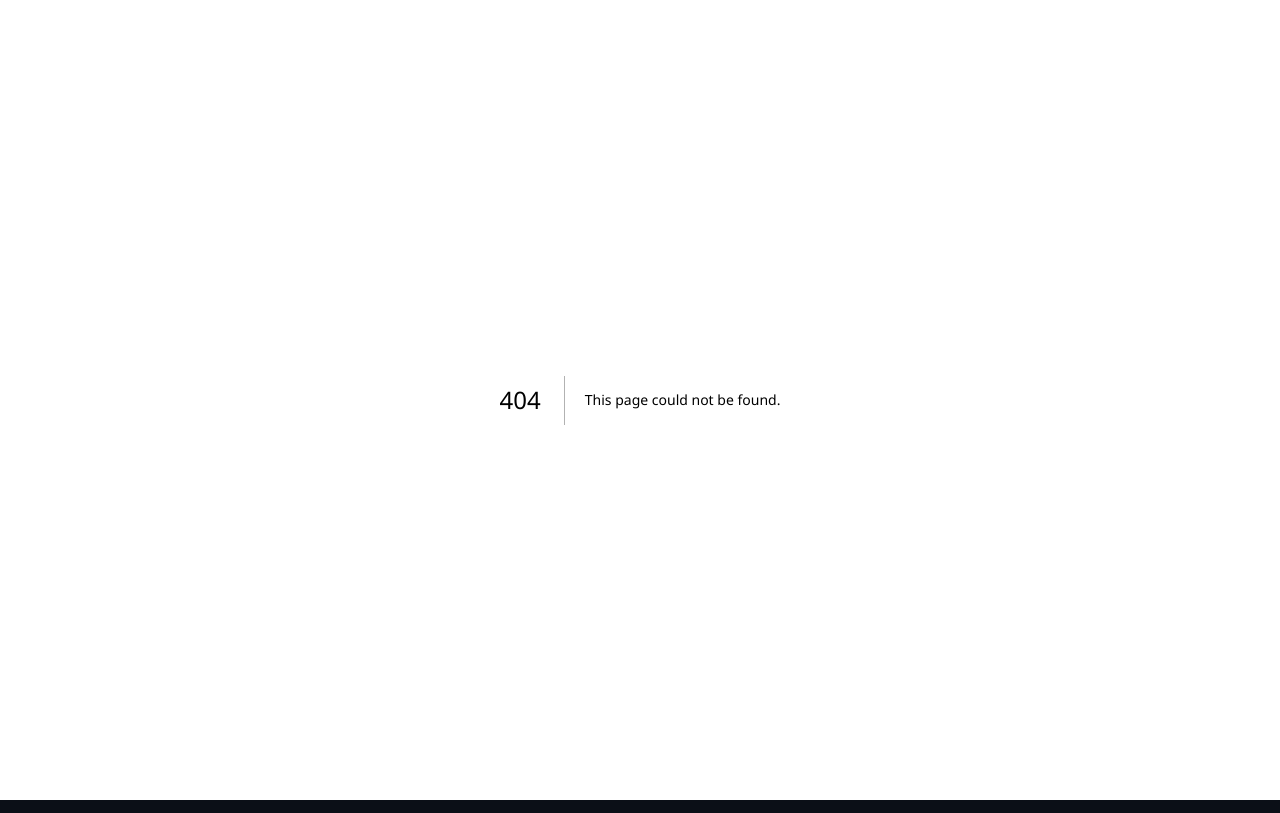
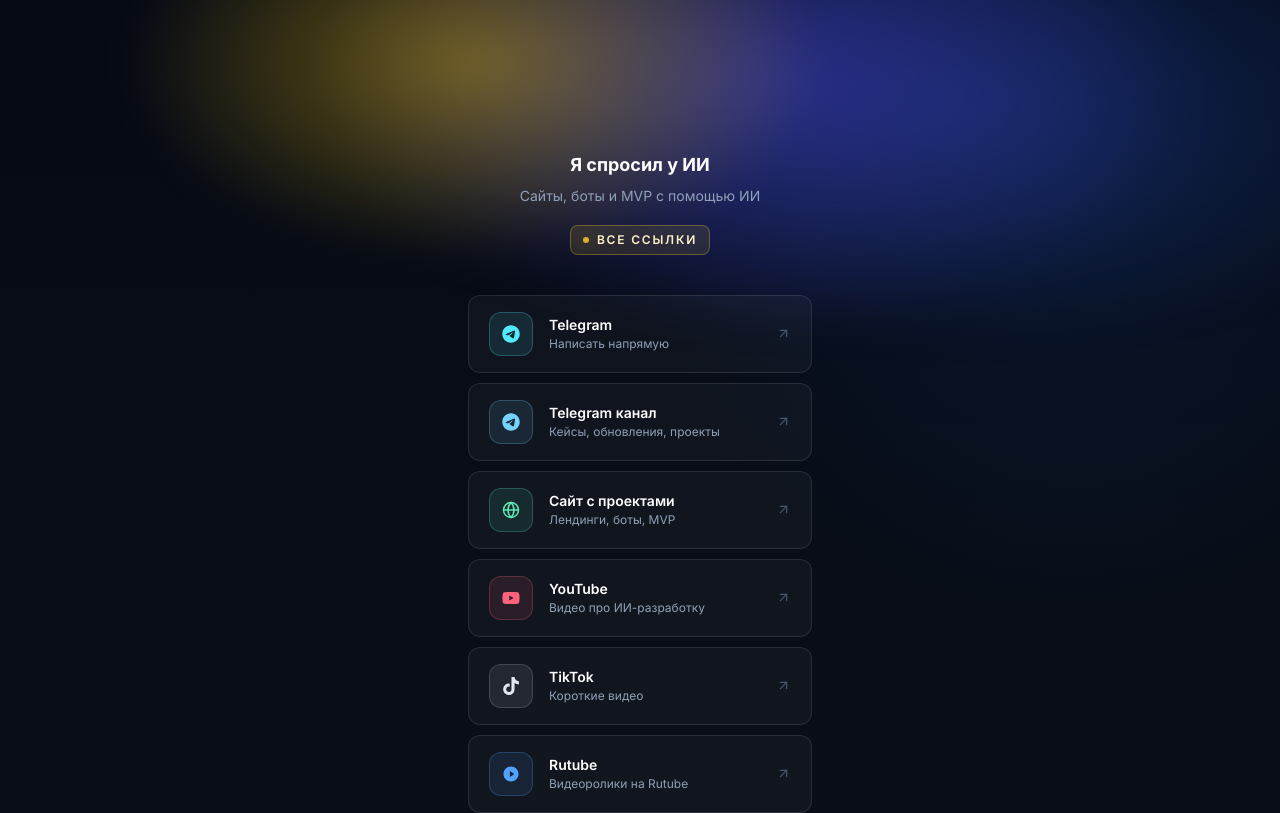
Before and after one commit to yasprosil-ai/portfolio-site, a Next.js app: page /links in a window 1280 px wide. Before the commit this address had no page. Shown: the top 813 px of the page. Built offline with nearby package versions, Linux system fonts and the light colour scheme.

Commit message:
add /links page — animated multi-link bio for TikTok
Co-Authored-By: Claude Sonnet 4.6 <noreply@anthropic.com>

```diff
--- a/app/globals.css
+++ b/app/globals.css
@@ -143,6 +143,69 @@ section[id] {
   }
 }
 
+/* ── Links page ── */
+
+.link-card {
+  position: relative;
+  overflow: hidden;
+  transition:
+    transform 220ms ease,
+    border-color 220ms ease,
+    background-color 220ms ease;
+}
+
+.link-card::before {
+  pointer-events: none;
+  content: "";
+  position: absolute;
+  inset: 0;
+  opacity: 0;
+  background: radial-gradient(circle at 18% center, rgba(255, 255, 255, 0.06), transparent 58%);
+  transition: opacity 220ms ease;
+}
+
+.link-card:hover {
+  transform: translateY(-3px);
+  border-color: rgba(255, 255, 255, 0.22);
+}
+
+.link-card:hover::before {
+  opacity: 1;
+}
+
+.link-card:active {
+  transform: scale(0.97);
+  transition-duration: 80ms;
+}
+
+.avatar-breathe {
+  animation: avatar-breathe 3.6s ease-in-out infinite;
+}
+
+@keyframes avatar-breathe {
+  0%, 100% {
+    box-shadow: 0 0 20px rgba(34, 211, 238, 0.10);
+  }
+  50% {
+    box-shadow: 0 0 48px rgba(34, 211, 238, 0.30), 0 0 84px rgba(34, 211, 238, 0.08);
+  }
+}
+
+.dot-pulse {
+  animation: dot-pulse 2.4s ease-in-out infinite;
+}
+
+@keyframes dot-pulse {
+  0%, 100% {
+    box-shadow: 0 0 8px rgba(251, 191, 36, 0.8);
+    opacity: 1;
+  }
+  50% {
+    box-shadow: 0 0 20px rgba(251, 191, 36, 1), 0 0 38px rgba(251, 191, 36, 0.32);
+    opacity: 0.75;
+  }
+}
+
 @media (prefers-reduced-motion: reduce) {
   *,
   *::before,
--- /dev/null
+++ b/app/links/page.jsx
@@ -0,0 +1,155 @@
+import { Mail, Globe, ArrowUpRight } from "lucide-react";
+import { FaTelegram, FaYoutube, FaTiktok, FaInstagram } from "react-icons/fa6";
+import { contacts } from "../../data/skills.js";
+
+export const metadata = {
+  title: "Все ссылки | Я спросил у ИИ",
+  description: "Telegram, YouTube, TikTok, Instagram, сайт с проектами и другие контакты.",
+  robots: "noindex, nofollow",
+};
+
+function RutubeIcon() {
+  return (
+    <svg width={18} height={18} viewBox="0 0 24 24" fill="currentColor" aria-hidden="true">
+      <path d="M12 2C6.477 2 2 6.477 2 12s4.477 10 10 10 10-4.477 10-10S17.523 2 12 2zm-1.5 14V8l6 4-6 4z" />
+    </svg>
+  );
+}
+
+const linkItems = [
+  {
+    href: contacts.telegram,
+    Icon: FaTelegram,
+    label: "Telegram",
+    desc: "Написать напрямую",
+    iconCls: "text-cyan-300 bg-cyan-300/10 border-cyan-300/25",
+  },
+  {
+    href: contacts.telegramChannel,
+    Icon: FaTelegram,
+    label: "Telegram канал",
+    desc: "Кейсы, обновления, проекты",
+    iconCls: "text-sky-300 bg-sky-300/10 border-sky-300/25",
+  },
+  {
+    href: "/",
+    Icon: Globe,
+    label: "Сайт с проектами",
+    desc: "Лендинги, боты, MVP",
+    iconCls: "text-emerald-300 bg-emerald-300/10 border-emerald-300/25",
+    isInternal: true,
+  },
+  {
+    href: contacts.youtube,
+    Icon: FaYoutube,
+    label: "YouTube",
+    desc: "Видео про ИИ-разработку",
+    iconCls: "text-rose-400 bg-rose-400/10 border-rose-400/25",
+  },
+  {
+    href: contacts.tiktok,
+    Icon: FaTiktok,
+    label: "TikTok",
+    desc: "Короткие видео",
+    iconCls: "text-slate-200 bg-white/8 border-white/15",
+  },
+  {
+    href: contacts.rutube,
+    Icon: RutubeIcon,
+    label: "Rutube",
+    desc: "Видеоролики на Rutube",
+    iconCls: "text-blue-400 bg-blue-400/10 border-blue-400/25",
+  },
+  {
+    href: contacts.instagram,
+    Icon: FaInstagram,
+    label: "Instagram",
+    desc: "Посты и сторис",
+    iconCls: "text-pink-400 bg-pink-400/10 border-pink-400/25",
+  },
+  {
+    href: `mailto:${contacts.email}`,
+    Icon: Mail,
+    label: "Email",
+    desc: contacts.email,
+    iconCls: "text-amber-300 bg-amber-300/10 border-amber-300/25",
+    isMail: true,
+  },
+];
+
+function LinkCard({ href, Icon, label, desc, iconCls, isInternal, isMail, delay }) {
+  const isExternal = !isInternal && !isMail;
+  return (
+    <a
+      href={href}
+      target={isExternal ? "_blank" : undefined}
+      rel={isExternal ? "noreferrer" : undefined}
+      style={{ "--reveal-delay": delay }}
+      className="link-card reveal-card group flex items-center gap-4 rounded-xl border border-white/10 bg-white/[0.035] px-5 py-4"
+    >
+      <span className={`grid size-11 shrink-0 place-items-center rounded-xl border transition-transform duration-200 group-hover:scale-110 ${iconCls}`}>
+        <Icon size={18} />
+      </span>
+      <div className="min-w-0 flex-1">
+        <p className="text-sm font-semibold text-white">{label}</p>
+        <p className="truncate text-xs text-slate-400">{desc}</p>
+      </div>
+      <ArrowUpRight
+        size={15}
+        className="shrink-0 text-slate-600 transition-transform duration-200 group-hover:-translate-y-px group-hover:translate-x-px group-hover:text-slate-300"
+      />
+    </a>
+  );
+}
+
+export default function LinksPage() {
+  return (
+    <div className="site-shell min-h-dvh w-full text-[#F9FAFB] antialiased selection:bg-amber-300 selection:text-slate-950">
+      <main className="mx-auto flex min-h-dvh max-w-sm flex-col items-center justify-center px-5 py-16">
+
+        {/* Brand header */}
+        <div className="mb-10 flex flex-col items-center text-center">
+          <div
+            style={{ "--reveal-delay": "0ms" }}
+            className="avatar-breathe reveal-card mb-5 grid size-[4.25rem] place-items-center rounded-2xl border border-cyan-300/40 bg-cyan-300/10 text-2xl font-black text-cyan-200"
+          >
+            Я
+          </div>
+          <h1
+            style={{ "--reveal-delay": "80ms" }}
+            className="reveal-card text-lg font-bold text-white"
+          >
+            Я спросил у ИИ
+          </h1>
+          <p
+            style={{ "--reveal-delay": "130ms" }}
+            className="reveal-card mt-1.5 text-sm leading-relaxed text-slate-400"
+          >
+            Сайты, боты и MVP с помощью ИИ
+          </p>
+          <p
+            style={{ "--reveal-delay": "180ms" }}
+            className="reveal-card mt-4 inline-flex items-center gap-2 rounded-lg border border-amber-300/30 bg-amber-300/10 px-3 py-1.5 text-xs font-semibold uppercase tracking-[0.15em] text-amber-100"
+          >
+            <span className="dot-pulse size-1.5 rounded-full bg-amber-300" />
+            Все ссылки
+          </p>
+        </div>
+
+        {/* Link list */}
+        <div className="w-full space-y-2.5">
+          {linkItems.map((item, i) => (
+            <LinkCard key={item.label} {...item} delay={`${240 + i * 55}ms`} />
+          ))}
+        </div>
+
+        <p
+          style={{ "--reveal-delay": `${240 + linkItems.length * 55 + 60}ms` }}
+          className="reveal-card mt-10 text-xs text-slate-600"
+        >
+          © {new Date().getFullYear()} Я спросил у ИИ
+        </p>
+      </main>
+    </div>
+  );
+}
```
